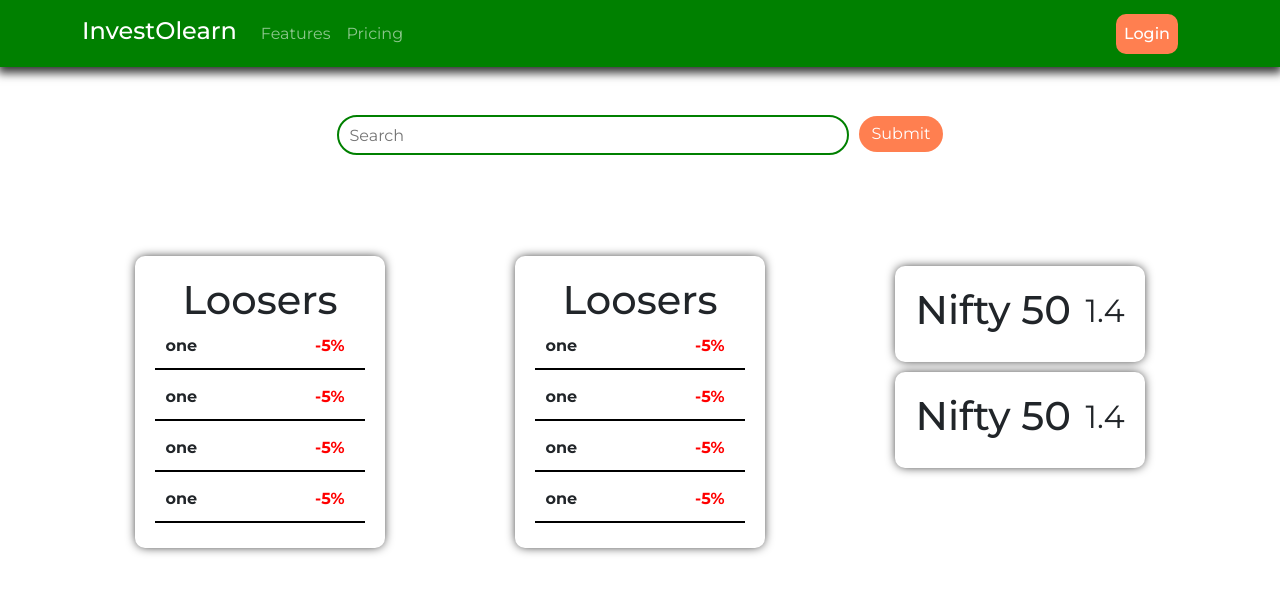
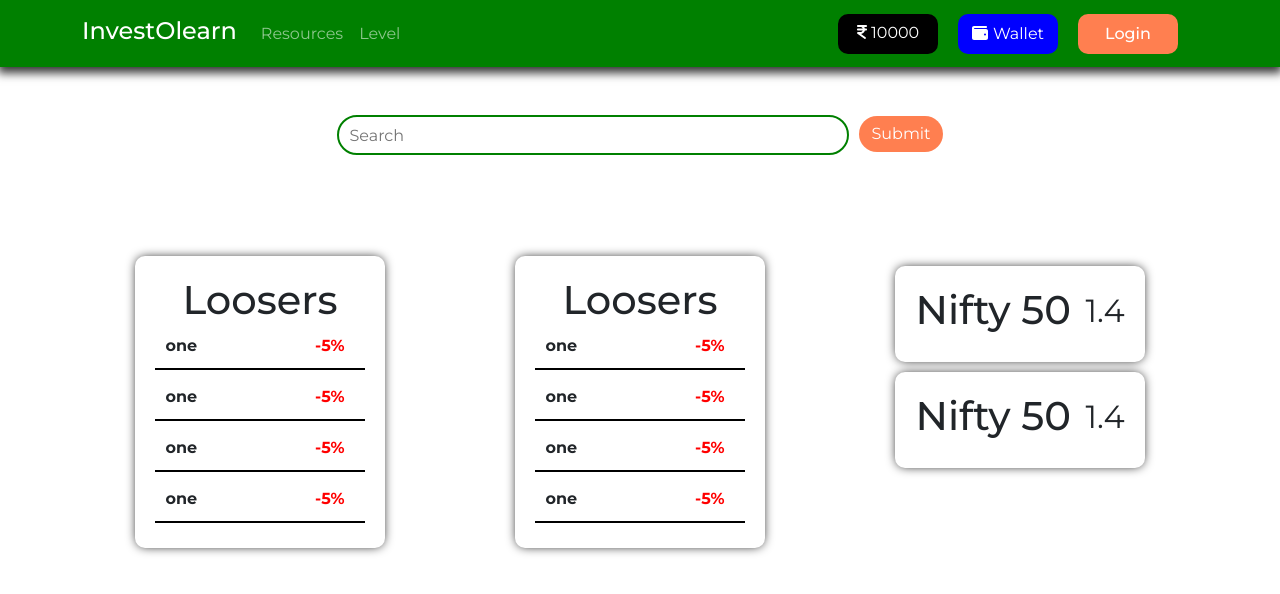
Before and after one commit to kartikey29/KabadiWala-project, a React (Create React App) app in the folder client/: page / in a window 1280 px wide. Shown: the top 594 px of the page. Built offline with nearby package versions, Linux system fonts and the light colour scheme.

Commit message:
added wallet btn and balance

```diff
--- a/client/package.json
+++ b/client/package.json
@@ -3,7 +3,12 @@
   "version": "0.1.0",
   "private": true,
   "dependencies": {
+    "@fortawesome/fontawesome-svg-core": "^1.3.0",
+    "@fortawesome/free-regular-svg-icons": "^6.0.0",
+    "@fortawesome/free-solid-svg-icons": "^6.0.0",
+    "@fortawesome/react-fontawesome": "^0.1.17",
     "axios": "^0.26.1",
+    "babel-plugin-macros": "^3.1.0",
     "bootstrap": "^5.1.3",
     "mdb-react-ui-kit": "^2.4.0",
     "mdbreact": "^5.2.0",
--- a/client/src/components/NavBar/NavBar.js
+++ b/client/src/components/NavBar/NavBar.js
@@ -1,7 +1,8 @@
 import React from "react";
 import classes from "./NavBar.module.css";
 import { Navbar, Nav, Container } from "react-bootstrap";
-
+import { FontAwesomeIcon } from "@fortawesome/react-fontawesome";
+import { faWallet, faIndianRupeeSign } from "@fortawesome/free-solid-svg-icons";
 const NavigationBar = () => {
   return (
     <Navbar
@@ -17,10 +18,25 @@ const NavigationBar = () => {
         <Navbar.Toggle aria-controls="responsive-navbar-nav" />
         <Navbar.Collapse id="responsive-navbar-nav">
           <Nav className="me-auto">
-            <Nav.Link href="#features">Features</Nav.Link>
-            <Nav.Link href="#pricing">Pricing</Nav.Link>
+            <Nav.Link href="#features">Resources</Nav.Link>
+            <Nav.Link href="#pricing">Level</Nav.Link>
           </Nav>
           <Nav>
+            <div className={classes.balance}>
+              <FontAwesomeIcon icon={faIndianRupeeSign}></FontAwesomeIcon> 10000
+            </div>
+            <Nav.Link
+              href="#deets"
+              className={classes.walletbtn}
+              style={{ color: "white" }}
+            >
+              <FontAwesomeIcon
+                icon={faWallet}
+                className={classes.walleticon}
+              ></FontAwesomeIcon>
+              Wallet
+            </Nav.Link>
+
             <Nav.Link
               href="#deets"
               className={classes.login}
--- a/client/src/components/NavBar/NavBar.module.css
+++ b/client/src/components/NavBar/NavBar.module.css
@@ -1,5 +1,6 @@
 .login {
   background-color: coral;
+  width: 100px;
   border-radius: 10px;
   font-weight: 500;
   margin-right: 20px;
@@ -16,3 +17,24 @@
   padding-bottom: 10px;
   font-weight: 500;
 }
+.walletbtn {
+  background-color: blue;
+  border-radius: 10px;
+  width: 100px;
+  margin-right: 20px;
+}
+
+.walleticon {
+  margin-right: 5px;
+}
+
+.balance {
+  border: 2px solid black;
+  color: white;
+  text-align: center;
+  padding: 5px;
+  margin-right: 20px;
+  border-radius: 10px;
+  background-color: black;
+  width: 100px;
+}
```
Also changed, not shown: 1 other file (tests, documents, lock files or other folders).
